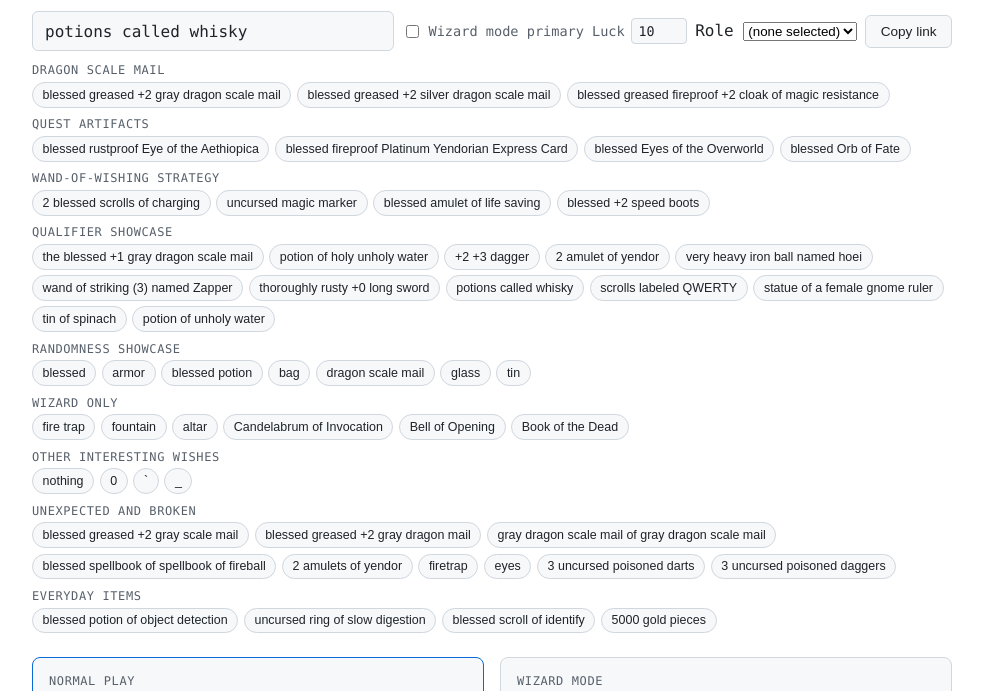
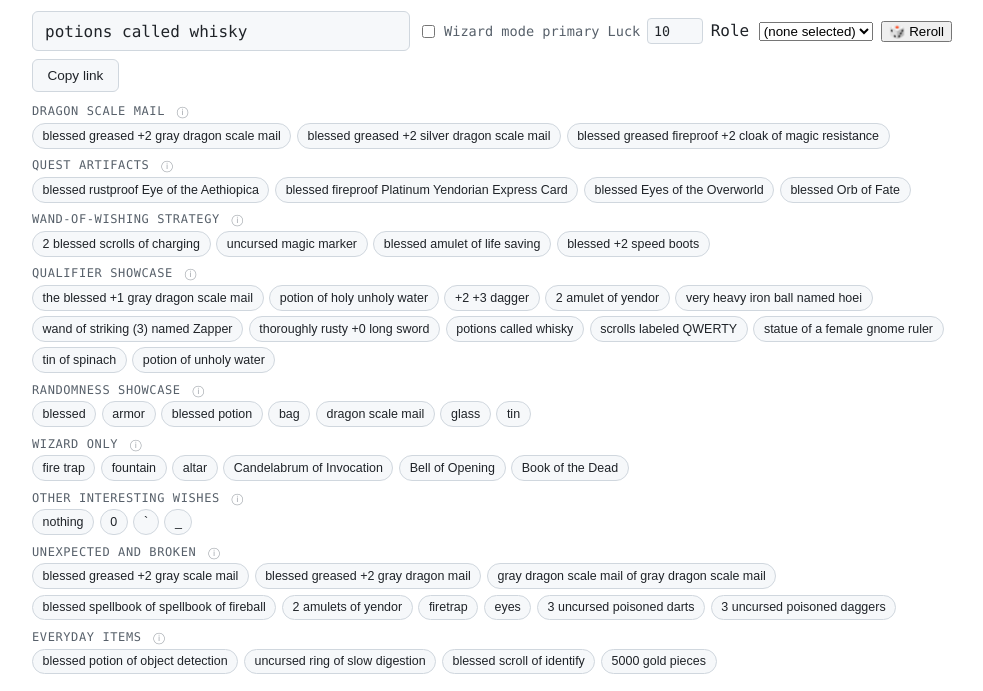
Before and after one commit to gregglind/nethack-wish-parser, a website built with Vite: page index.html in a window 1280 px wide. Both pictures are taken after a click on the button "potions called whisky". Shown: the part 105-796 px from the top of the page, without its empty margins (148-1131 px from the left). Built offline with nearby package versions, Linux system fonts and the light colour scheme.

Commit message:
Add info icons, Reroll button, and an RNG-dependent badge
- Info icon next to each curated example group heading, with a
  one-sentence description of what that group demonstrates
  (src/ui/renderExamples.ts, GROUP_DESCRIPTIONS).
- Add an explicit seed to AppState (&seed= in the URL) plus a Reroll
  button that pins a new random seed and re-runs the same wish text --
  makes the previously-invisible RNG seed explicit and shareable.
  Editing the wish text or picking a new example clears any pinned seed
  back to the deterministic hash-of-text default.
- Mark each result panel with a "🎲 RNG-dependent" badge when a second
  probe seed would produce a different xname for that panel, so it's
  visible at a glance whether a given result is the only possible
  outcome or one of several.
- Verified live in a browser: "blessed +2 speed boots" shows no badge
  (deterministic); "armor" shows the badge on both panels and Reroll
  changes the result.

Co-Authored-By: Claude Sonnet 5 <noreply@anthropic.com>

```diff
--- a/src/main.ts
+++ b/src/main.ts
@@ -38,6 +38,7 @@ app.innerHTML = `
           ${ROLES.map((r) => `<option value="${r}">${r}</option>`).join('')}
         </select>
       </label>
+      <button id="reroll" type="button" title="Pin a new random seed and re-run this exact wish text -- only changes anything if the result has an RNG component.">🎲 Reroll</button>
       <button id="copy-link" type="button" title="Copy a shareable link to this exact parse">Copy link</button>
     </div>
     <div class="examples">${renderExamples()}</div>
@@ -70,6 +71,7 @@ const input = qs<HTMLInputElement>(app, '#wish-input');
 const wizardToggle = qs<HTMLInputElement>(app, '#wizard-toggle');
 const luckInput = qs<HTMLInputElement>(app, '#luck-input');
 const roleInput = qs<HTMLSelectElement>(app, '#role-input');
+const rerollBtn = qs<HTMLButtonElement>(app, '#reroll');
 const copyLinkBtn = qs<HTMLButtonElement>(app, '#copy-link');
 const resultsEl = qs<HTMLDivElement>(app, '#results');
 const timelineEl = qs<HTMLDivElement>(app, '#timeline');
@@ -87,9 +89,17 @@ function render() {
     return;
   }
 
-  const result = runWishPipeline(state.wish, undefined, state.luck, state.role);
-  const wizardPanel = renderResultPanel('Wizard mode', result.wizardObject, state.wizardPrimary);
-  const normalPanel = renderResultPanel('Normal play', result.normalObject, !state.wizardPrimary);
+  const result = runWishPipeline(state.wish, state.seed, state.luck, state.role);
+  // A different seed for the same wish text/luck/role: if either xname
+  // changes, this result has a genuine RNG component (not just re-hashing
+  // the same deterministic outcome under a different number).
+  const probeSeed = (state.seed ?? 0) + 0x5bd1e995;
+  const probe = runWishPipeline(state.wish, probeSeed, state.luck, state.role);
+  const wizardHasRng = probe.wizardObject.xname !== result.wizardObject.xname;
+  const normalHasRng = probe.normalObject.xname !== result.normalObject.xname;
+
+  const wizardPanel = renderResultPanel('Wizard mode', result.wizardObject, state.wizardPrimary, wizardHasRng);
+  const normalPanel = renderResultPanel('Normal play', result.normalObject, !state.wizardPrimary, normalHasRng);
 
   resultsEl.innerHTML = state.wizardPrimary ? wizardPanel + normalPanel : normalPanel + wizardPanel;
   timelineEl.innerHTML = renderTimeline(result.steps);
@@ -105,7 +115,12 @@ function sync() {
 }
 
 input.addEventListener('input', () => {
-  state = { ...state, wish: input.value };
+  state = { ...state, wish: input.value, seed: undefined };
+  sync();
+});
+
+rerollBtn.addEventListener('click', () => {
+  state = { ...state, seed: Math.floor(Math.random() * 2 ** 31) };
   sync();
 });
 
@@ -141,7 +156,7 @@ app.querySelectorAll<HTMLButtonElement>('.chip').forEach((chip) => {
   chip.addEventListener('click', () => {
     const wish = chip.dataset.wish ?? '';
     input.value = wish;
-    state = { ...state, wish };
+    state = { ...state, wish, seed: undefined };
     sync();
   });
 });
--- a/src/style.css
+++ b/src/style.css
@@ -150,6 +150,20 @@ code, .result-xname, input[type='text'] {
   color: var(--text-dim);
   margin-bottom: 0.3rem;
 }
+.info-icon {
+  display: inline-block;
+  margin-left: 0.35em;
+  font-size: 0.95em;
+  text-transform: none;
+  letter-spacing: normal;
+  cursor: help;
+  opacity: 0.6;
+}
+.info-icon:hover,
+.info-icon:focus {
+  opacity: 1;
+  color: var(--accent);
+}
 .example-chips {
   display: flex;
   flex-wrap: wrap;
@@ -191,11 +205,23 @@ code, .result-xname, input[type='text'] {
   border-color: var(--accent);
 }
 .result-label {
+  display: flex;
+  align-items: center;
+  justify-content: space-between;
+  gap: 0.5rem;
   font-size: 0.75rem;
   text-transform: uppercase;
   letter-spacing: 0.05em;
   color: var(--text-dim);
   margin-bottom: 0.4rem;
+}
+.rng-badge {
+  text-transform: none;
+  letter-spacing: normal;
+  font-size: 0.85em;
+  color: var(--accent);
+  cursor: help;
+  white-space: nowrap;
 }
 .result-xname {
   font-size: 1.1rem;
--- a/src/ui/renderExamples.ts
+++ b/src/ui/renderExamples.ts
@@ -1,11 +1,28 @@
 import { COMMON_WISHES, COMMON_WISH_GROUPS } from '../data/commonWishes';
 import { escapeHtml } from './domHelpers';
+
+/** One-sentence explanation of what each curated group is demonstrating, shown via an info icon next to its heading. */
+const GROUP_DESCRIPTIONS: Record<string, string> = {
+  'Dragon scale mail': 'Classic early wishes for the strongest armor most players ever get, one per popular color.',
+  'Quest artifacts': "Your own role's quest artifact -- normally earned on the quest, not handed out by a wish.",
+  'Wand-of-wishing strategy': 'Efficient picks when you only have one or two wishes to spend.',
+  'Qualifier showcase': "Deterministic, if non-obvious, precedence rules -- each resolves consistently, just not necessarily to what you'd first guess.",
+  'Randomness showcase': 'Wishes that resolve to something random rather than one specific thing, via five different mechanisms (random class, random-within-class, an o_ranges sub-range, glass color, tin content).',
+  'Wizard only': "Either don't exist at all outside wizard mode, or silently substitute a mundane item in normal play.",
+  'Other interesting wishes': 'Single-character class symbols and other odds and ends worth knowing about.',
+  'Unexpected and Broken': 'Looks reasonable, but silently fails to deliver what was asked -- no error, no warning, just the wrong (or no) result.',
+  'Everyday items': 'Common, unremarkable wand-of-wishing picks for routine play.',
+};
 
 export function renderExamples(): string {
   return COMMON_WISH_GROUPS.map((group) => {
     const items = COMMON_WISHES.filter((w) => w.group === group);
+    const description = GROUP_DESCRIPTIONS[group];
     return `<div class="example-group">
-      <div class="example-group-title">${escapeHtml(group)}</div>
+      <div class="example-group-title">
+        <span>${escapeHtml(group)}</span>
+        ${description ? `<span class="info-icon" tabindex="0" title="${escapeHtml(description)}">&#9432;</span>` : ''}
+      </div>
       <div class="example-chips">
         ${items
           .map(
--- a/src/ui/renderResult.ts
+++ b/src/ui/renderResult.ts
@@ -1,9 +1,12 @@
 import type { RenderedObject } from '../parser/types';
 import { escapeHtml } from './domHelpers';
 
-export function renderResultPanel(label: string, obj: RenderedObject, primary: boolean): string {
+export function renderResultPanel(label: string, obj: RenderedObject, primary: boolean, hasRngComponent: boolean): string {
   return `<div class="result-panel ${primary ? 'result-panel--primary' : ''}">
-    <div class="result-label">${escapeHtml(label)}</div>
+    <div class="result-label">
+      ${escapeHtml(label)}
+      ${hasRngComponent ? '<span class="rng-badge" title="This result depends on a random roll -- click Reroll to see another possible outcome for the same wish text.">🎲 RNG-dependent</span>' : ''}
+    </div>
     <div class="result-xname">${escapeHtml(obj.xname)}</div>
     ${
       obj.fields.length
--- a/src/urlState.ts
+++ b/src/urlState.ts
@@ -5,6 +5,8 @@ export interface AppState {
   wizardPrimary: boolean;
   luck: number;
   role: Role | null;
+  /** Explicit RNG seed from "Reroll"; undefined means "derive deterministically from the wish text" (the default). */
+  seed?: number;
 }
 
 /** A well-prepared character's practical luck (luckstone + some altar sacrifice), not the 0-luck default a brand-new character has. */
@@ -21,11 +23,13 @@ function parseRole(s: string | null): Role | null {
 
 export function readUrlState(): AppState {
   const params = new URLSearchParams(location.search);
+  const seedParam = params.get('seed');
   return {
     wish: params.get('wish') ?? '',
     wizardPrimary: params.get('wizard') === '1',
     luck: clampLuck(Number(params.get('luck') ?? DEFAULT_LUCK)),
     role: parseRole(params.get('role')),
+    seed: seedParam !== null && !Number.isNaN(Number(seedParam)) ? Number(seedParam) : undefined,
   };
 }
 
@@ -35,6 +39,7 @@ function buildParams(state: AppState): URLSearchParams {
   if (state.wizardPrimary) params.set('wizard', '1');
   if (state.luck !== DEFAULT_LUCK) params.set('luck', String(state.luck));
   if (state.role) params.set('role', state.role);
+  if (state.seed !== undefined) params.set('seed', String(state.seed));
   return params;
 }
 
```
